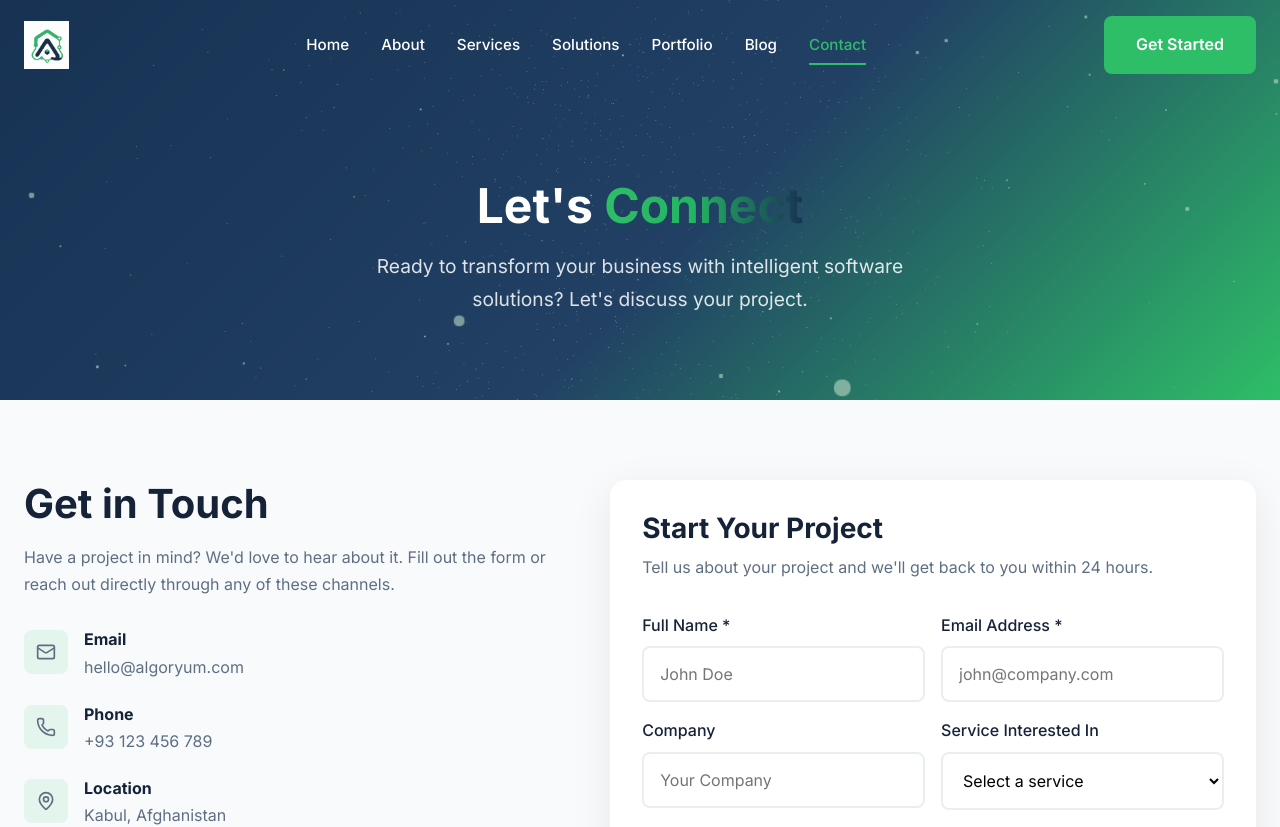
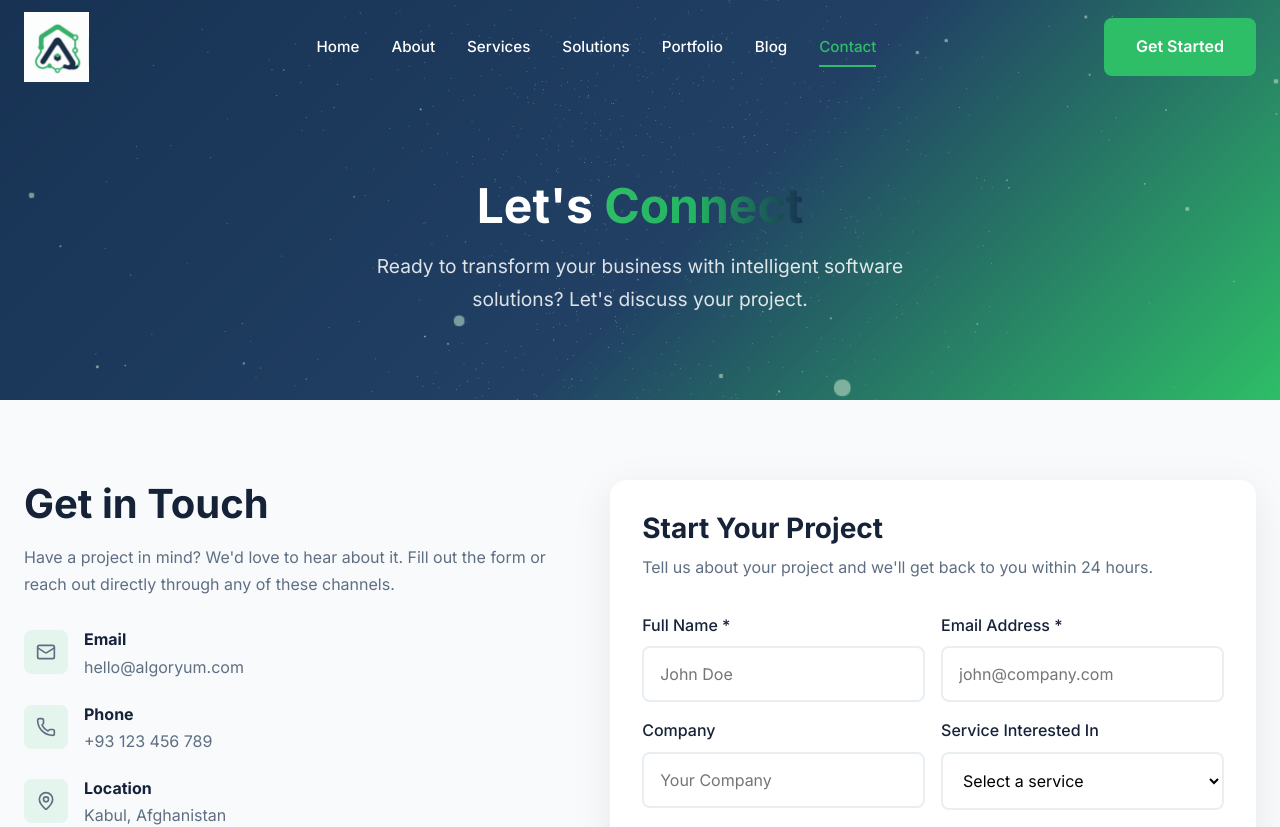
Before and after one commit to MohammadAqaNoori/algoryum-website, a React (Vite) app: page /contact in a window 1280 px wide. Shown: the top 827 px of the page. Built offline with nearby package versions, Linux system fonts and the light colour scheme.

Commit message:
Update header: larger logo and reduced spacing

```diff
--- a/src/components/Header.css
+++ b/src/components/Header.css
@@ -6,17 +6,19 @@
   z-index: 1000;
   background: transparent;
   transition: all var(--transition-base);
+  padding: 12px 0;
 }
 
 .header.scrolled {
   background: var(--color-white);
   box-shadow: 0 2px 20px rgba(0, 0, 0, 0.08);
+  padding: 8px 0;
 }
 
 .header-container {
   max-width: 1280px;
   margin: 0 auto;
-  padding: var(--spacing-md) var(--spacing-lg);
+  padding: 0 var(--spacing-lg);
   display: flex;
   align-items: center;
   justify-content: space-between;
@@ -28,13 +30,13 @@
 }
 
 .logo-img {
-  height: 48px;
+  height: 70px;
   width: auto;
   object-fit: contain;
 }
 
 .scrolled .logo-img {
-  height: 40px;
+  height: 56px;
 }
 
 .desktop-nav {
```
